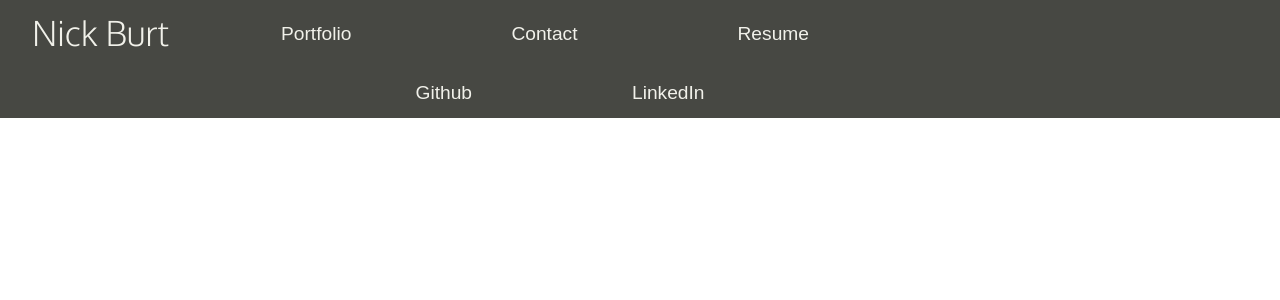
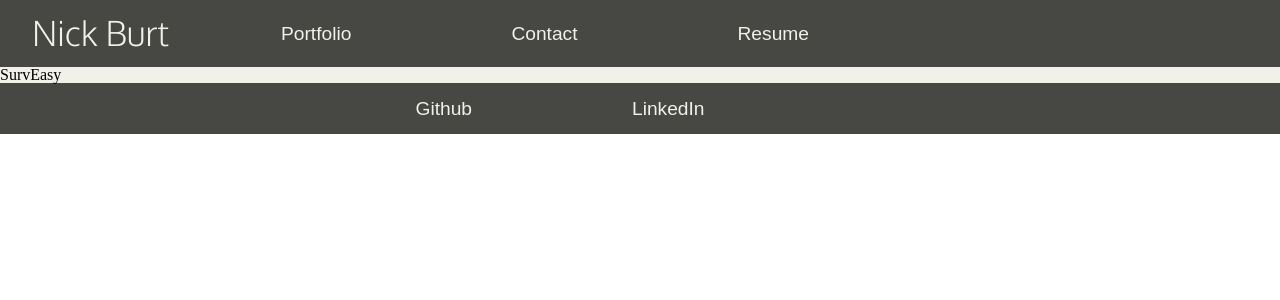
Before and after one commit to nbur4556/react-portfolio, a React (Create React App) app: page /portfolio/surveasy in a window 1280 px wide. Shown: the top 300 px of the page. Built offline with nearby package versions, Linux system fonts and the light colour scheme; a web font is replaced by a local one.

Commit message:
feat: create surveasy component with route

```diff
--- a/src/App.js
+++ b/src/App.js
@@ -7,6 +7,9 @@ import './stylesheets/main-style.css';
 import AboutMe from './pages/AboutMe.js';
 import Portfolio from './pages/Portfolio.js';
 import Contact from './pages/Contact.js';
+
+// Case Studies
+import SurveasyCaseStudy from './pages/case_studies/SurveasyCaseStudy';
 
 // Components
 import Header from './components/Header.js';
@@ -34,6 +37,12 @@ function App() {
           <Contact />
         </Route>
 
+        {/* Case Studies */}
+        {/* SurvEasy Case Study */}
+        <Route exact path="/portfolio/surveasy">
+          <SurveasyCaseStudy />
+        </Route>
+
       </BrowserRouter>
 
       <Footer />
--- a/src/pages/Portfolio.js
+++ b/src/pages/Portfolio.js
@@ -19,7 +19,8 @@ const Portfolio = () => {
             image: imgSurvEasy,
             imageAlt: "SurvEasy Homepage",
             deployLink: 'https://surveasy.herokuapp.com',
-            repoLink: 'https://github.com/Sakiskid/Surveasy'
+            repoLink: 'https://github.com/Sakiskid/Surveasy',
+            caseStudyRoute: '/portfolio/surveasy'
         },
         {
             title: "Bucket Budget",
--- /dev/null
+++ b/src/pages/case_studies/SurveasyCaseStudy/index.js
@@ -0,0 +1,9 @@
+import React from 'react';
+
+const SurveasyCaseStudy = () => {
+    return (
+        <section>SurvEasy</section>
+    )
+}
+
+export default SurveasyCaseStudy;
```
